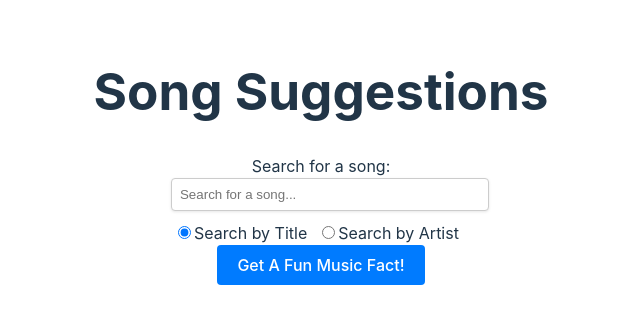
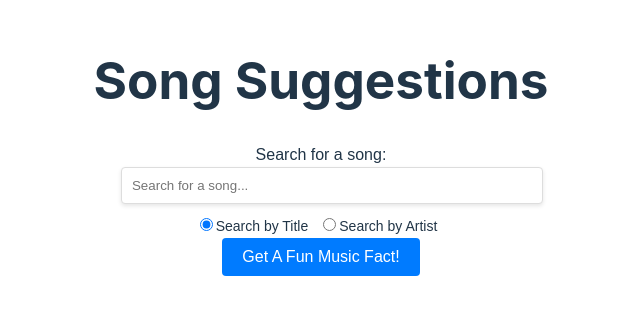
Before and after one commit to KateEllen/Autocomplete, a React (Vite) app in the folder frontend/: page / in a window 1280 px wide. Shown: the part 243-566 px from the top of the page, without its empty margins (319-959 px from the left). Built offline with nearby package versions, Linux system fonts and the light colour scheme.

Commit message:
Update CSS for better look

```diff
--- a/frontend/src/Autocomplete.css
+++ b/frontend/src/Autocomplete.css
@@ -1,21 +1,31 @@
 .autocomplete-container {
     position: relative;
-    width: 300px;
-    margin: 0 auto;
+    width: 100%;
+    max-width: 400px;
+    margin: 20px auto;
+    font-family: Arial, sans-serif;
 }
 
 .autocomplete-input {
     width: 100%;
-    padding: 8px;
+    padding: 10px;
     margin-bottom: 10px;
-    border: 1px solid #ccc;
+    border: 1px solid #ddd;
     border-radius: 4px;
-    box-shadow: 0 1px 3px rgba(0, 0, 0, 0.1);
+    box-shadow: 0 2px 4px rgba(0, 0, 0, 0.1);
     outline: none;
+    transition: border-color 0.3s, box-shadow 0.3s;
+}
+
+.autocomplete-input:focus {
+    border-color: #007bff;
+    box-shadow: 0 2px 8px rgba(0, 0, 0, 0.2);
 }
 
 .search-options label {
     margin-right: 10px;
+    font-size: 14px;
+    cursor: pointer;
 }
 
 .search-options.hidden {
@@ -24,32 +34,40 @@
 
 .loading-indicator {
     margin-top: 10px;
+    font-size: 14px;
+    color: #666;
 }
 
 .suggestions-list {
     list-style-type: none;
     padding: 0;
     margin: 0;
-    border: 1px solid #ccc;
+    border: 1px solid #ddd;
     border-top: none;
     max-height: 200px;
     overflow-y: auto;
-    box-shadow: 0 4px 6px rgba(0, 0, 0, 0.1);
+    box-shadow: 0 4px 8px rgba(0, 0, 0, 0.1);
     background-color: #fff;
     position: absolute;
     width: 100%;
     z-index: 1000;
+    border-radius: 0 0 4px 4px;
 }
 
 .suggestion-item {
-    padding: 8px;
-    border-bottom: 1px solid #ddd;
+    padding: 10px;
+    border-bottom: 1px solid #eee;
     cursor: pointer;
     text-align: left;
+    transition: background-color 0.3s;
 }
 
-.suggestion-item:hover {
-    background-color: #f1f1f1;
+.suggestion-item:last-child {
+    border-bottom: none;
+}
+
+.suggestion-item:hover, .suggestion-item.active {
+    background-color: #f9f9f9;
 }
 
 .suggestion-item div {
@@ -61,28 +79,25 @@
     bottom: 0;
     left: 0;
     width: 100%;
-    background-color: #f1f1f1;
+    background-color: #f8f8f8;
     padding: 10px;
     text-align: center;
-    border-top: 1px solid #ccc;
+    border-top: 1px solid #ddd;
+    box-shadow: 0 -2px 4px rgba(0, 0, 0, 0.1);
+    font-size: 14px;
 }
 
 .hidden {
     display: none;
 }
 
-/* mark {
-    background-color: #ff0;
-    font-weight: bold;
-    color: inherit;
-    padding: 0 2px;
-  } */
-
 .fun-fact {
     margin-top: 10px;
     padding: 10px;
-    border: 1px solid #ccc;
+    border: 1px solid #ddd;
     border-radius: 4px;
+    background-color: #f8f8f8;
+    box-shadow: 0 2px 4px rgba(0, 0, 0, 0.1);
 }
 
 .fun-fact-button {
@@ -93,8 +108,16 @@
     border: none;
     border-radius: 4px;
     cursor: pointer;
+    transition: background-color 0.3s;
 }
 
-.suggestion-item.active {
-    background-color: #f1f1f1;
-  }
+.fun-fact-button:hover {
+    background-color: #0056b3;
+}
+
+.mark {
+    background-color: #ffeb3b;
+    font-weight: bold;
+    color: inherit;
+    padding: 0 2px;
+}
```
